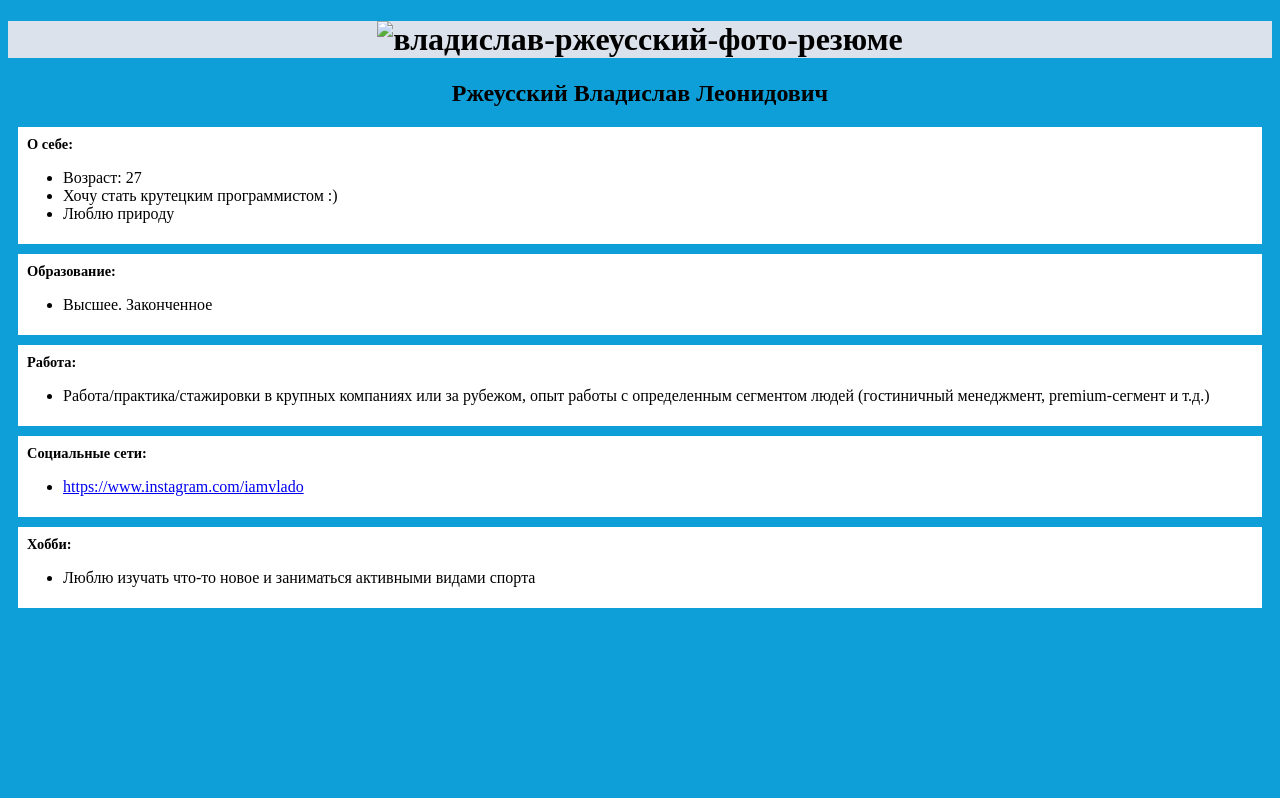
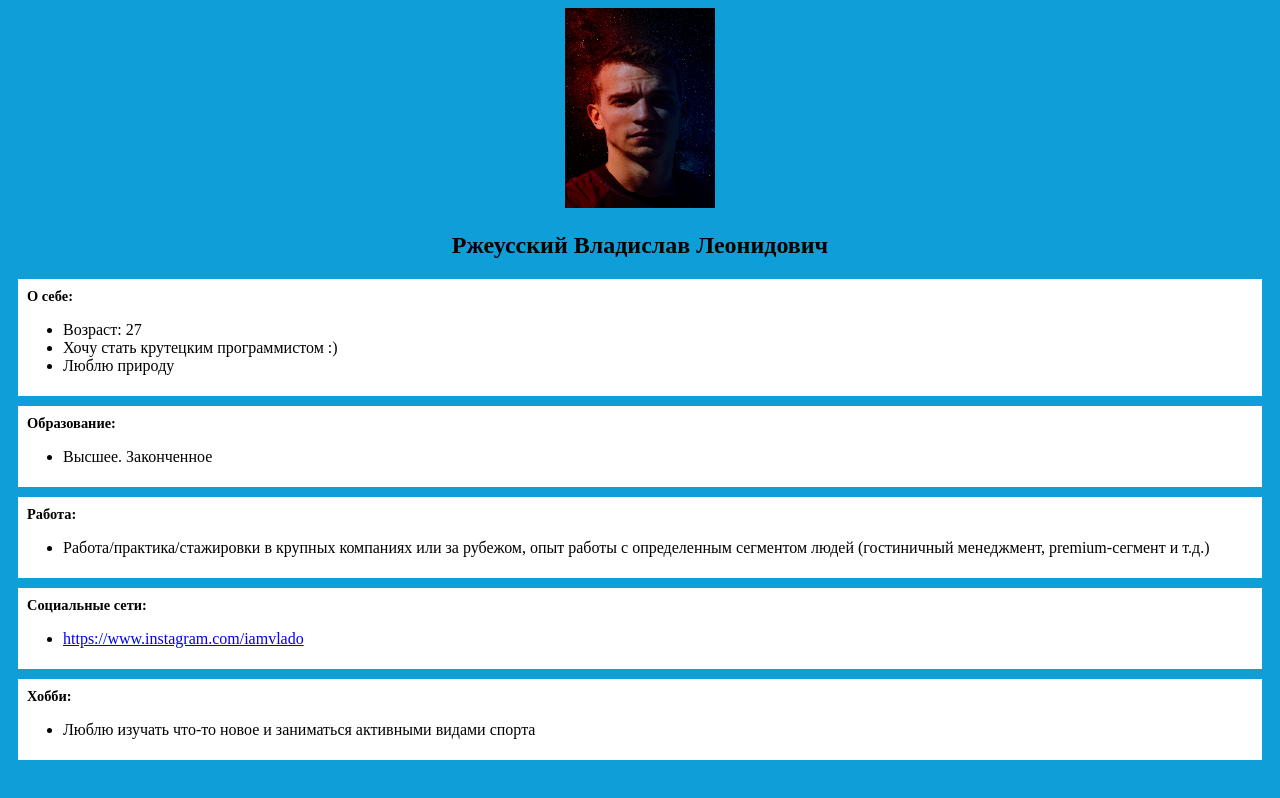
Before and after one commit to iamvlado93/lesson-1, a plain HTML site: page index.html in a window 1280 px wide. Drawn offline with Linux system fonts and the light colour scheme.

Commit message:
Update index.html

```diff
--- a/index.html
+++ b/index.html
@@ -39,8 +39,10 @@
 </head>
 
 <body>
-            <div style="text-align:center;"><h1><img src="vladislav-rjeousski-photo-resume.jpg"
-            width="150" height="210" alt="владислав-ржеусский-фото-резюме"></h1></div>
+            <div style="text-align: center;">
+            <img src="vladislav-rjeousski.jpg" alt="vladislav-rjeousski.jpg" width="150" height="200">
+            </div>
+
 
             <h2 style="text-align:center;">Ржеусский Владислав Леонидович</h2>
             <article class="browser">
```
